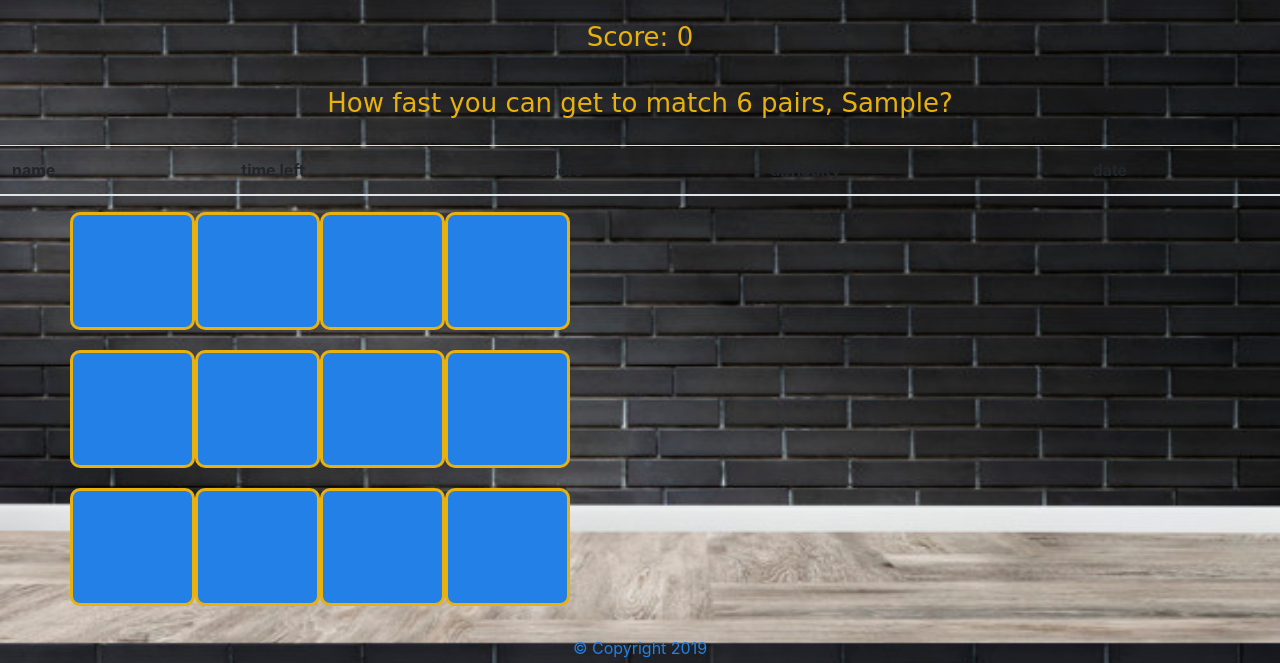
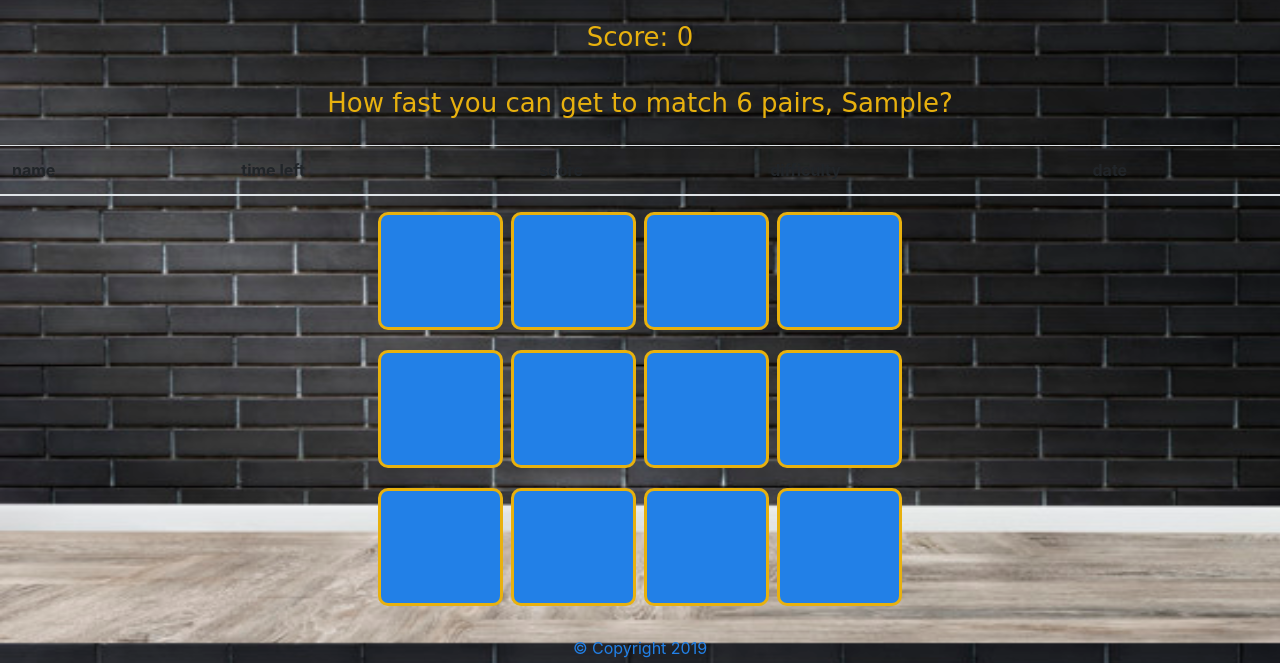
Before and after one commit to ptechasa/Matching-Game, a plain HTML site: page index.html in a window 1280 px wide. Both pictures are taken after typing "Sample" into the empty fields and a click on the button "Start". Shown: the part 137-800 px from the top of the page. Drawn offline with nearby package versions, Linux system fonts and the light colour scheme; a web font is replaced by a local one.

Commit message:
added justify content center, and margin in js
skip-check: true

```diff
--- a/assets/css/style.css
+++ b/assets/css/style.css
@@ -33,8 +33,9 @@ input[type="text"] {
 }
 
 .imgContainer {
-    display: grid;
-    grid-template-columns: 1fr 1fr 1fr 1fr;
+    /* display: grid; */
+    /* grid-template-columns: 1fr 1fr 1fr 1fr; */
+    text-align: center;
 }
 
 .row div {
--- a/assets/javascript/game.js
+++ b/assets/javascript/game.js
@@ -6,9 +6,9 @@ var firebaseConfig = {
     storageBucket: "",
     messagingSenderId: "793782454862",
     appId: "1:793782454862:web:4223b1cc2cde498b"
-  };
-  // Initialize Firebase
-  firebase.initializeApp(firebaseConfig);
+};
+// Initialize Firebase
+firebase.initializeApp(firebaseConfig);
 var db = firebase.database()
 var formName;
 
@@ -67,7 +67,7 @@ var userName;
 var rows = 3;
 var cols = 4;
 
-$('button').on('click', function() {
+$('button').on('click', function () {
     // Input the user names;
     userName = $('#userName').val();
 
@@ -117,10 +117,10 @@ $('button').on('click', function() {
 
     var $container = $('.container');
     for (var row = 0; row < rows; row++) {
-        var $cardRowElem = $('<div class="row"></div>');
+        var $cardRowElem = $('<div class="row justify-content-center"></div>');
         for (var col = 0; col < cols; col++) {
             var idx = row * cols + col;
-            var $card = $('<div class="imgContainer"><img class="hide" src="' + imageUrls[imageIdxs[idx]] + '"></div>');
+            var $card = $('<div class="imgContainer mx-1"><img class="hide" src="' + imageUrls[imageIdxs[idx]] + '"></div>');
             $cardRowElem.append($card);
         }
         $container.append($cardRowElem);
@@ -163,7 +163,7 @@ function shuffle(array) {
 var $firstImg;
 var $secondImg;
 
-$(document).on('click', '.imgContainer', function() {
+$(document).on('click', '.imgContainer', function () {
 
     // If either one is empty;
     if ((firstSrc == undefined) || (secondSrc == undefined)) {
@@ -186,7 +186,7 @@ $(document).on('click', '.imgContainer', function() {
             $secondImg = $img;
         }
         // If the last two images clicked on match, it would keep them turned over; else, keep them hidden;
-        var timer = setTimeout(function() {
+        var timer = setTimeout(function () {
 
             // Both are not empty;
             if ((firstSrc != undefined) && (secondSrc != undefined)) {
```
Also changed, not shown: index.html (+1 -0 lines).
